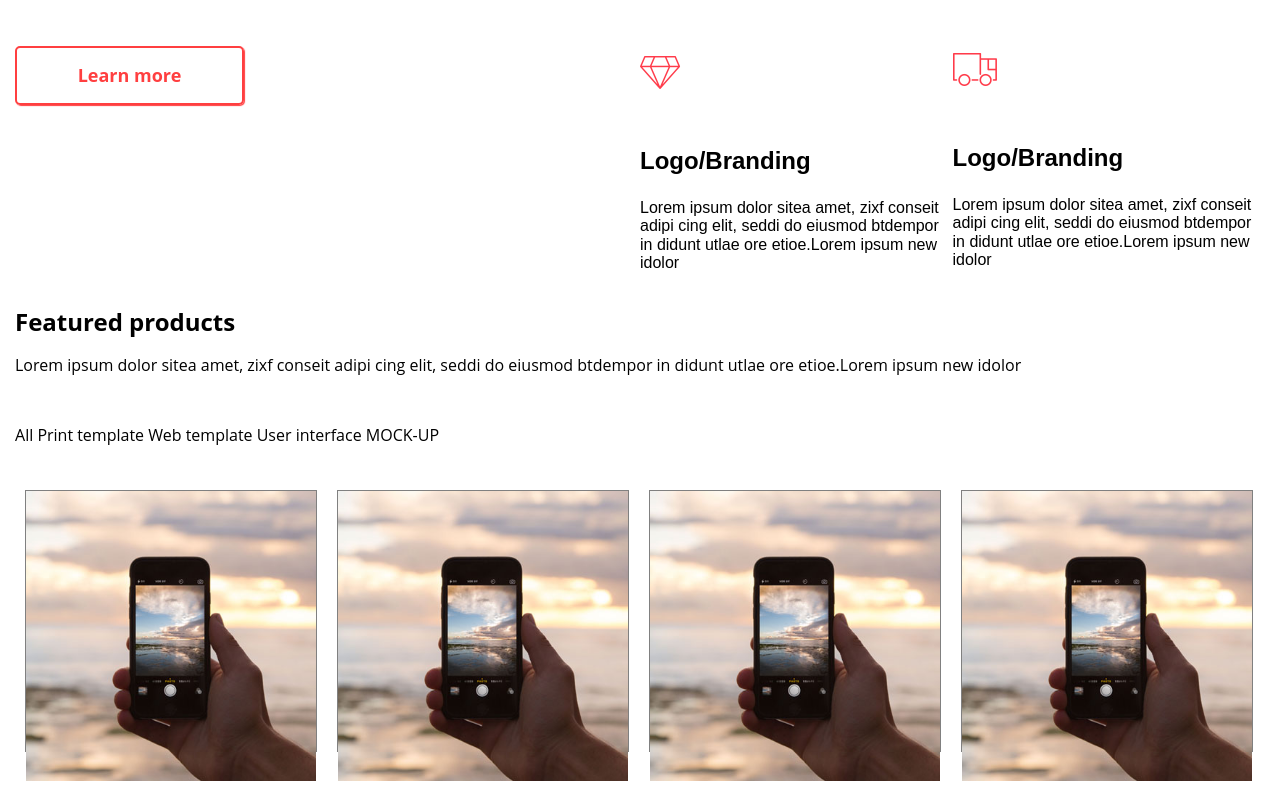
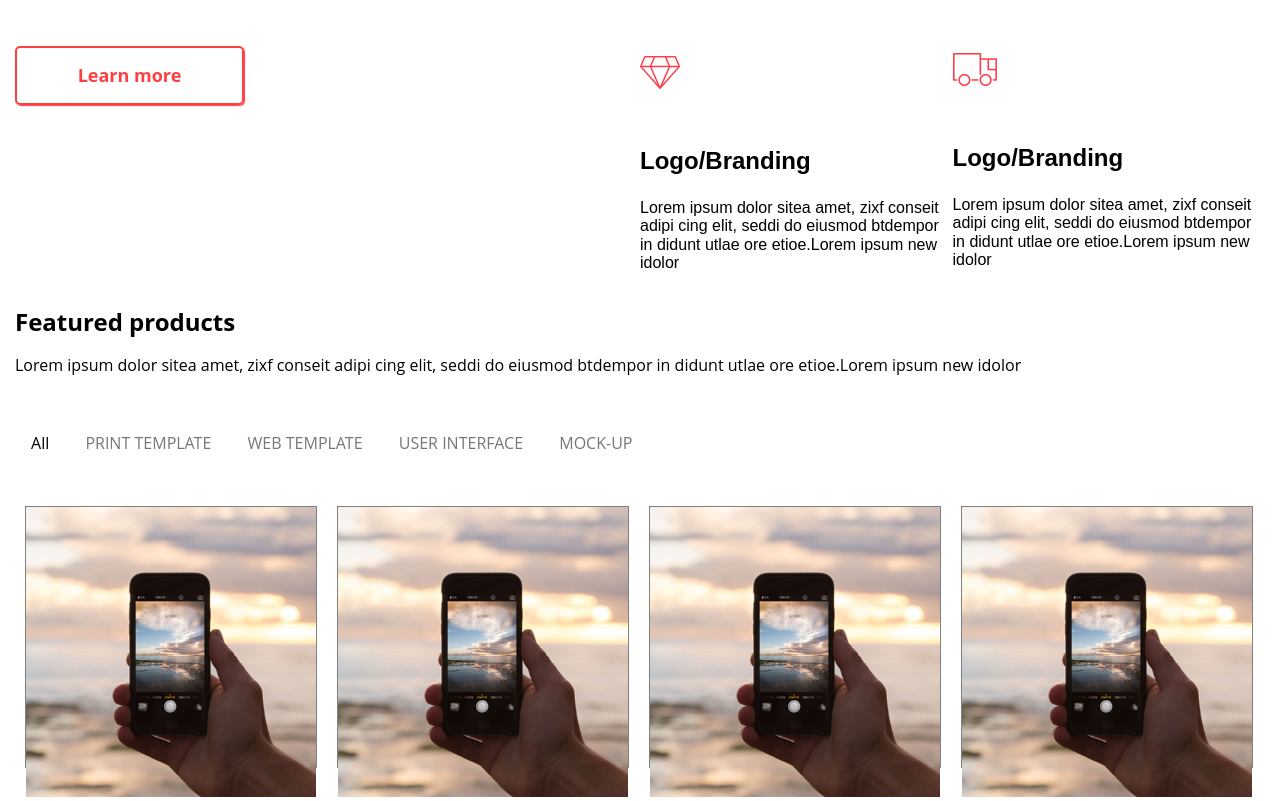
Before and after one commit to HolyShizz/holyshizz.github.io, a plain HTML site: page index.html in a window 1280 px wide. Shown: the part 1029-1830 px from the top of the page. Drawn offline with nearby package versions, Linux system fonts and the light colour scheme; a web font is replaced by a local one.

Commit message:
Add files via upload

```diff
--- a/index.html
+++ b/index.html
@@ -133,11 +133,11 @@
 <div class="filter-nav">
     <div class="pure-menu pure-menu-horizontal">
         <ul class="pure-menu-list">
-            <li data-filter="*" class="pure-menu-item pure-menu-selected">All</li>
-            <li data-filter=".print-template" class="pure-menu-item">Print template</li>
-            <li data-filter=".web-template" class="pure-menu-item">Web template</li>
-            <li data-filter=".user-interface" class="pure-menu-item">User interface</li>
-            <li data-filter=".mock-up" class="pure-menu-item">MOCK-UP</li>
+            <li data-filter="*" class="pure-menu-item pure-menu-selected"><a class="pure-menu-link">All</a></li>
+            <li data-filter=".print-template" class="pure-menu-item"><a class="pure-menu-link">PRINT TEMPLATE</a></li>
+            <li data-filter=".web-template" class="pure-menu-item"><a class="pure-menu-link">WEB TEMPLATE</a></li>
+            <li data-filter=".user-interface" class="pure-menu-item"><a class="pure-menu-link">USER INTERFACE</a></li>
+            <li data-filter=".mock-up" class="pure-menu-item"><a class="pure-menu-link">MOCK-UP</a></li>
         </ul>
     </div>
 </div>
```
Also changed, not shown: js/js.js (line endings or trailing spaces).
